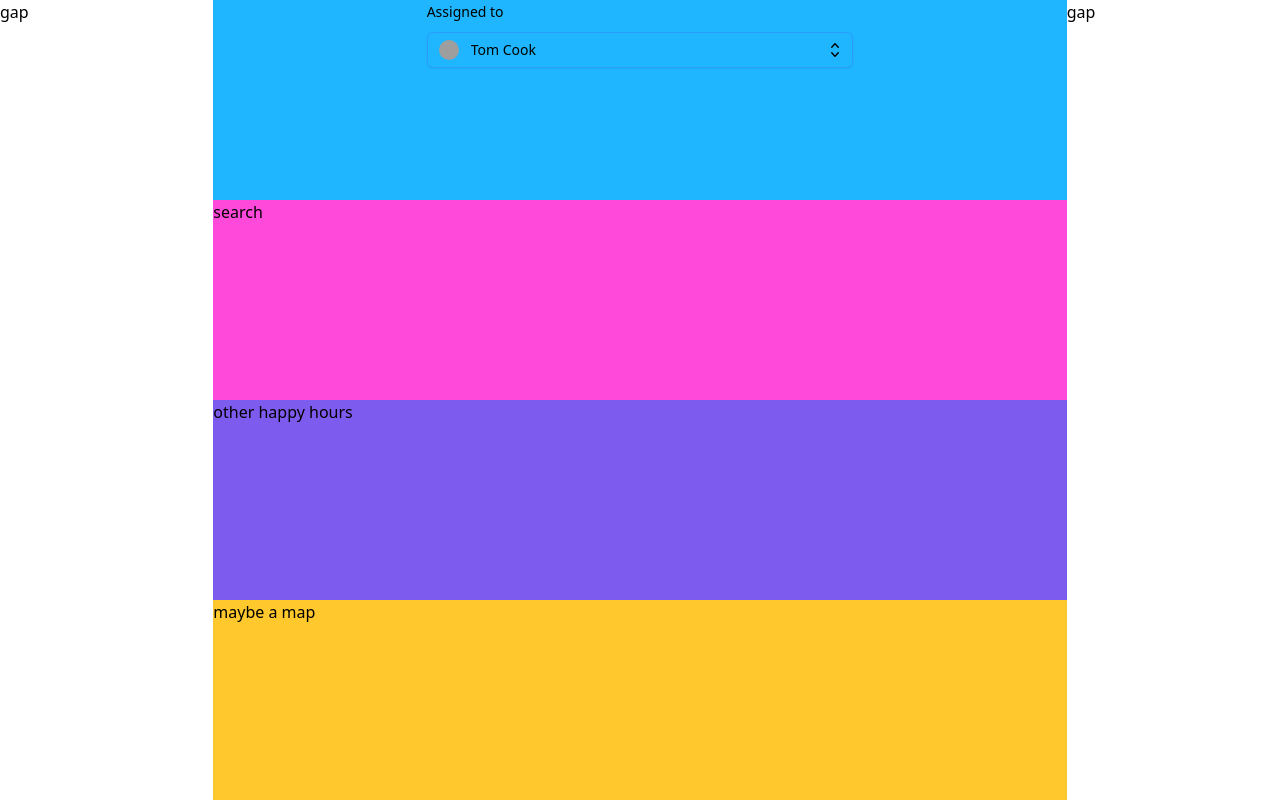
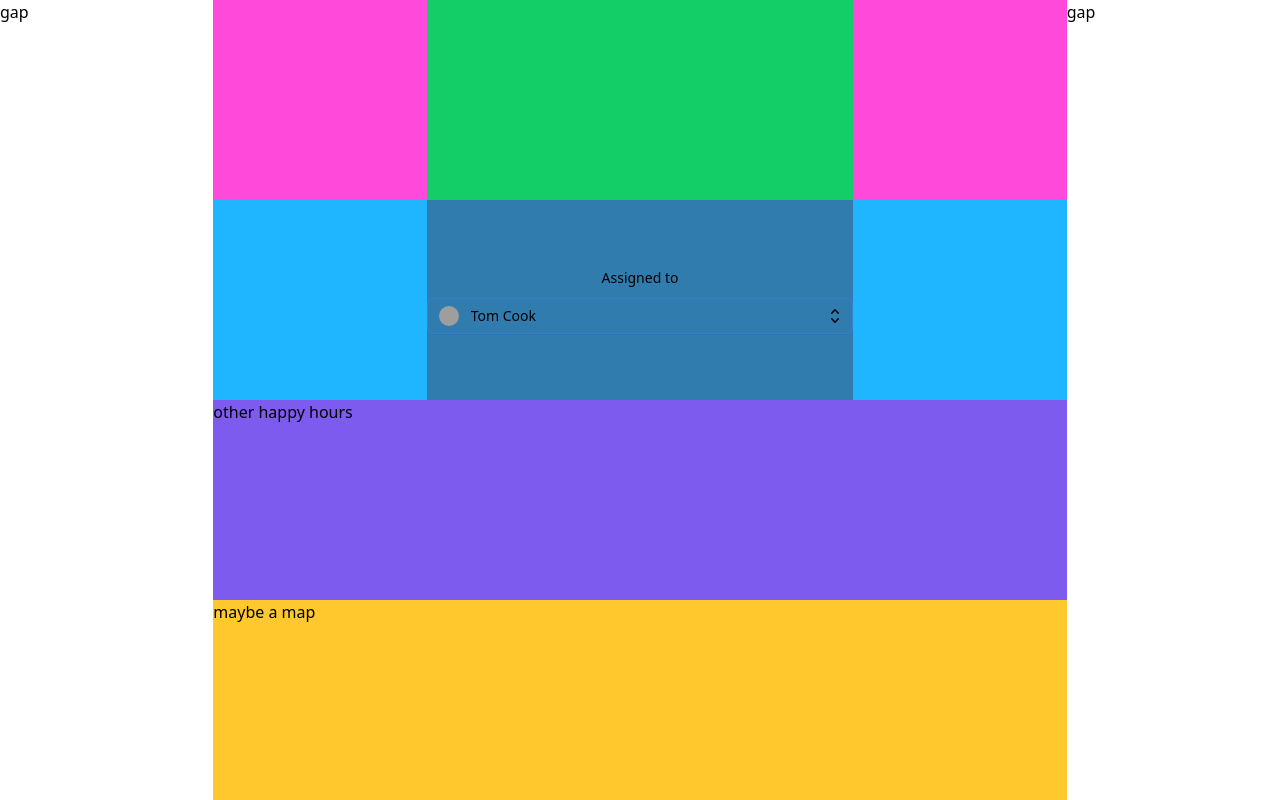
Before and after one commit to lollyca/happyhourhippo, a Next.js app: page / in a window 1280 px wide. Built offline with nearby package versions, Linux system fonts and the light colour scheme; grey boxes are pictures that could not be loaded.

Commit message:
Layout with 2 half size divs and 2 full

```diff
--- a/app/page.tsx
+++ b/app/page.tsx
@@ -6,12 +6,19 @@ export default function Home() {
       <div className="col-span-2">gap</div>
 
       <div className="grid grid-rows-4 grid-cols-1 col-span-8">
+
+        <div className="bg-pink flex justify-center">
+          <div className="bg-green w-2/4 flex flex-col justify-center">
+            <h1></h1>
+          </div>
+        </div>
+
         <div className="bg-blue flex justify-center">
-          <div className="w-2/4">
+          <div className="bg-primary w-2/4 flex flex-col justify-center text-center">
             < SelectMenu />
           </div>
         </div>
-        <div className="bg-pink">search</div>
+
         <div className="bg-purple">other happy hours</div>
         <div className="bg-yellow">maybe a map</div>
       </div>
```
